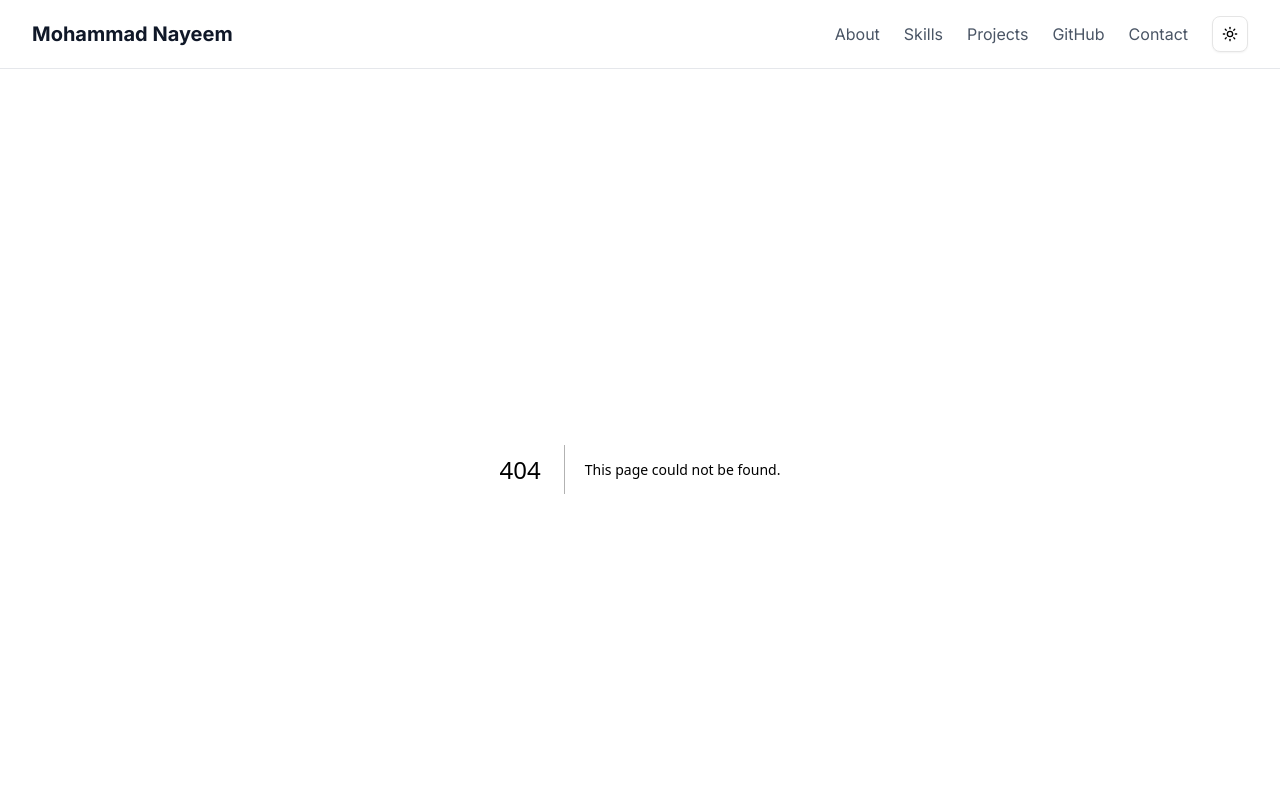
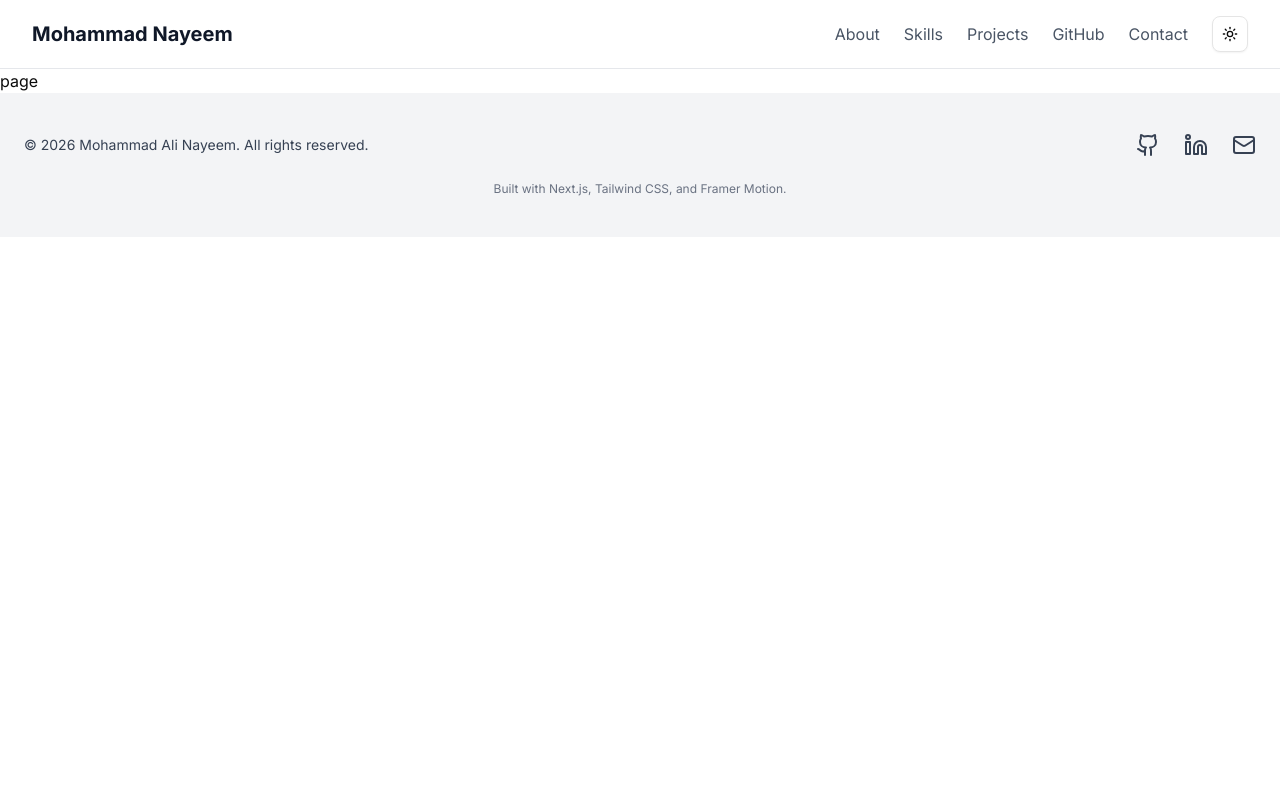
Before and after one commit to kazinayeem/my-portfolio, a Next.js app: page /blog in a window 1280 px wide. Before the commit this address had no page. Shown: the top 800 px of the page. Built offline with nearby package versions, Linux system fonts and the light colour scheme.

Commit message:
add analytics

```diff
--- /dev/null
+++ b/app/blog/page.tsx
@@ -0,0 +1,7 @@
+import React from 'react'
+
+export default function page() {
+  return (
+    <div>page</div>
+  )
+}
--- a/app/layout.tsx
+++ b/app/layout.tsx
@@ -2,7 +2,7 @@
 import type { Metadata } from "next";
 import { Inter } from "next/font/google";
 import "./globals.css";
-
+import { Analytics } from "@vercel/analytics/next";
 import Navbar from "@/components/navbar";
 import { ThemeProvider } from "@/components/theme-provider";
 import Footer from "@/components/footer";
@@ -26,6 +26,7 @@ export default function RootLayout({
         <ThemeProvider attribute="class" defaultTheme="light" enableSystem>
           <Navbar />
           {children}
+          <Analytics />
           <Footer />
         </ThemeProvider>
       </body>
--- a/package.json
+++ b/package.json
@@ -17,6 +17,7 @@
     "@radix-ui/react-slot": "^1.2.3",
     "@radix-ui/react-switch": "^1.2.5",
     "@tabler/icons-react": "^3.33.0",
+    "@vercel/analytics": "^1.5.0",
     "class-variance-authority": "^0.7.1",
     "clsx": "^2.1.1",
     "framer-motion": "^12.15.0",
```
Also changed, not shown: 1 other file (tests, documents, lock files or other folders).
